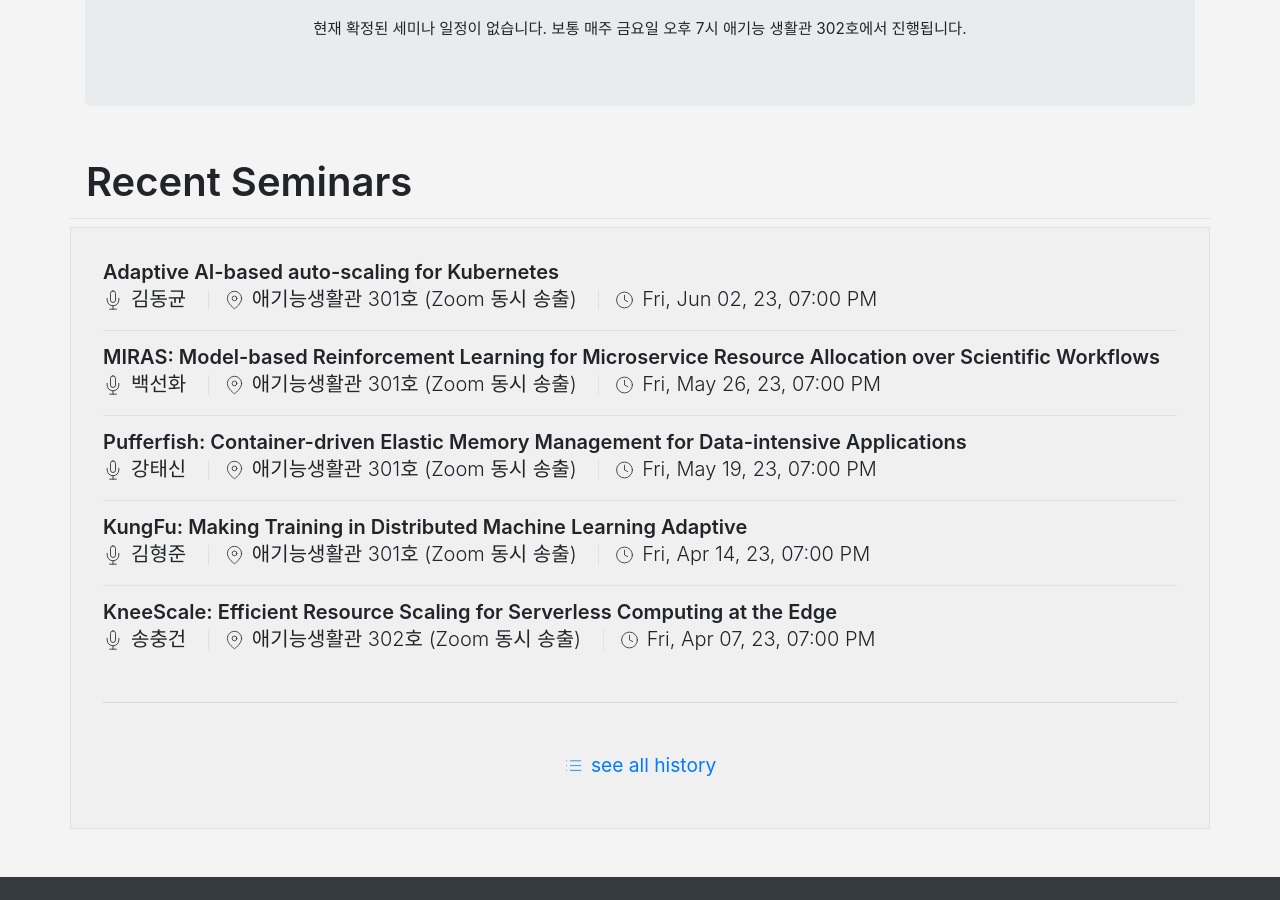
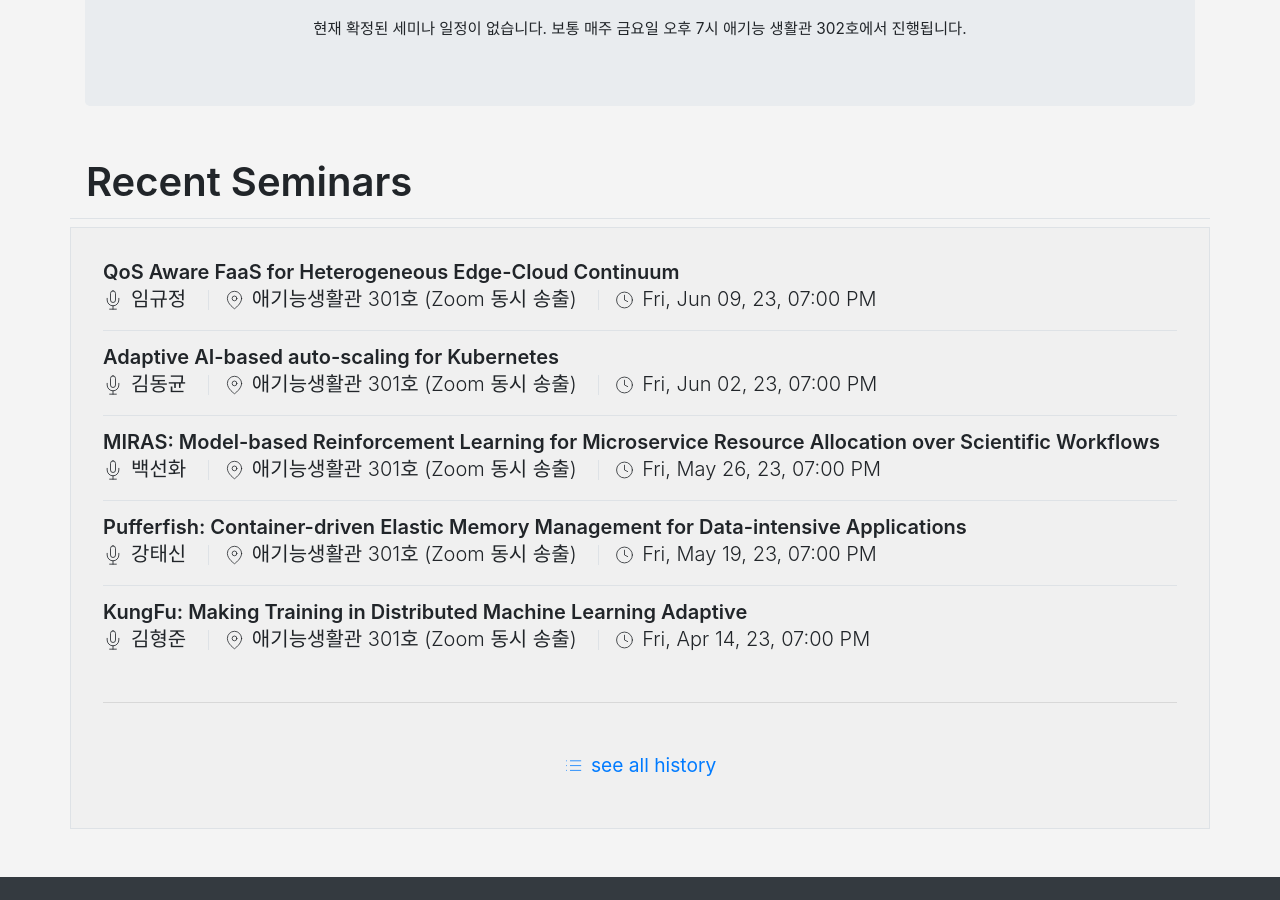
Before and after one commit to KU-Cloud/ku-cloud.github.io, a Jekyll site: the page built from seminar.html, in a window 1280 px wide and 900 px high, scrolled down 355 px. Built offline with Jekyll 4.4.1, drawn with Linux system fonts in a browser that asks for light colours.

Commit message:
add seminar

```diff
--- a/_data/seminars.yaml
+++ b/_data/seminars.yaml
@@ -935,3 +935,7 @@
   speacker: 김동균
   date: 2023-06-02T19:00:00.000+0900
   location: 애기능생활관 301호 (Zoom 동시 송출)
+- title: 'QoS Aware FaaS for Heterogeneous Edge-Cloud Continuum'
+  speacker: 임규정
+  date: 2023-06-09T19:00:00.000+0900
+  location: 애기능생활관 301호 (Zoom 동시 송출)
```
